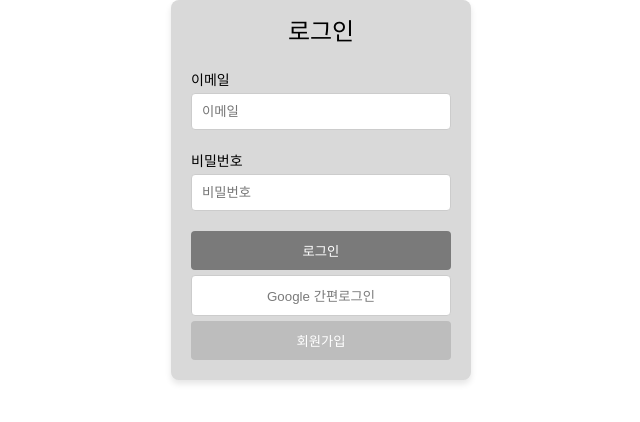
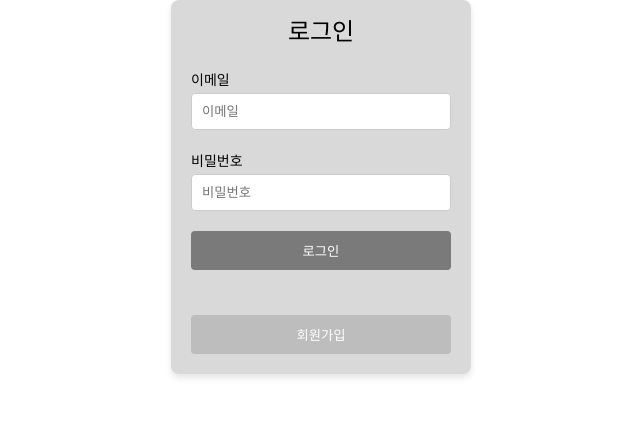
Before and after one commit to mongchongi/FE, a React (Create React App) app: page /login in a window 1280 px wide. Shown: the top 422 px of the page, without its empty margins (319-959 px from the left). Built offline with nearby package versions, Linux system fonts and the light colour scheme.

Commit message:
feat: google oauth 를 추가함

```diff
--- a/src/pages/Login.jsx
+++ b/src/pages/Login.jsx
@@ -1,5 +1,6 @@
 import React from 'react';
 import styled from 'styled-components';
+import { GoogleOAuthProvider, GoogleLogin } from '@react-oauth/google';
 
 const LoginContainer = styled.div`
   width: 300px;
@@ -48,7 +49,19 @@ const Button = styled.button`
 `;
 
 const Login = () => {
+  const clientId = "YOUR_GOOGLE_CLIENT_ID"; // Google Cloud에서 발급받은 Client ID
+
+  const handleGoogleLoginSuccess = (response) => {
+    console.log("Google Login Success", response);
+    // 원하는 로직 추가: 예) 백엔드로 토큰 전송
+  };
+
+  const handleGoogleLoginFailure = (response) => {
+    console.error("Google Login Failure", response);
+  };
+
   return (
+    <GoogleOAuthProvider clientId={clientId}>
       <LoginContainer>
         <Title>로그인</Title>
         <Form>
@@ -59,12 +72,24 @@ const Login = () => {
           <Input type="password" id="password" placeholder="비밀번호" />
 
           <Button bgColor="#7a7a7a">로그인</Button>
-        <Button bgColor="#fff" style={{ color: '#7a7a7a', border: '1px solid #ccc' }}>
+          <GoogleLogin
+            onSuccess={handleGoogleLoginSuccess}
+            onError={handleGoogleLoginFailure}
+            render={(renderProps) => (
+              <Button
+                bgColor="#fff"
+                style={{ color: '#7a7a7a', border: '1px solid #ccc' }}
+                onClick={renderProps.onClick}
+                disabled={renderProps.disabled}
+              >
                 Google 간편로그인
               </Button>
+            )}
+          />
           <Button bgColor="#bdbdbd">회원가입</Button>
         </Form>
       </LoginContainer>
+    </GoogleOAuthProvider>
   );
 };
 
```
Lines whose indentation alone changed are shown as unchanged.
